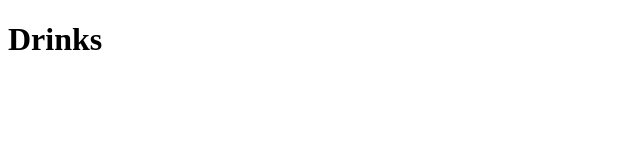
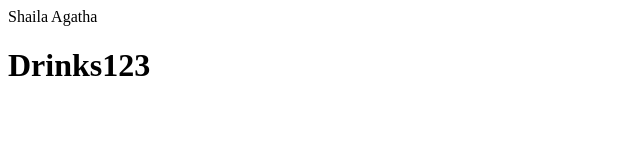
Before and after one commit to Bina28/bina.github.io, a plain HTML site: page index.html in a window 1280 px wide. Shown: the whole page, without its empty margins (0-640 px from the left). Drawn offline with Linux system fonts and the light colour scheme.

Commit message:
TEST
Shaila og Albina

```diff
--- a/index.html
+++ b/index.html
@@ -4,8 +4,9 @@
     <meta charset="UTF-8">
     <meta name="viewport" content="width=device-width, initial-scale=1.0">
     <title>Document</title>
+    Shaila Agatha
 </head>
 <body>
-    <h1>Drinks</h1>
+    <h1>Drinks123</h1>
 </body>
 </html>
```
